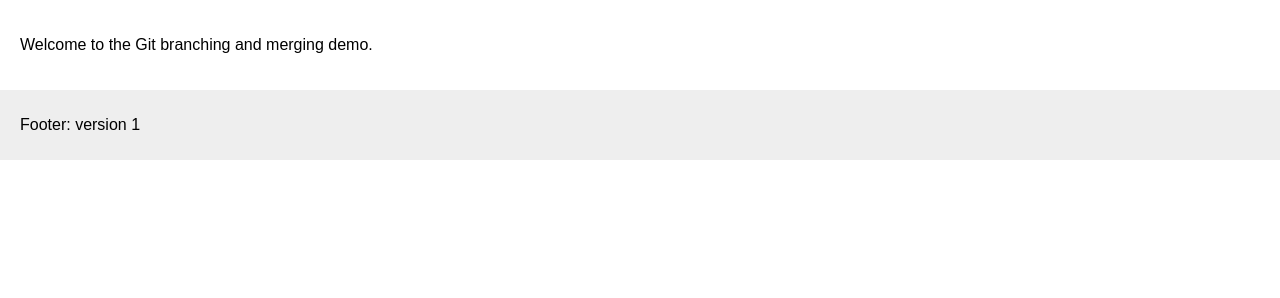
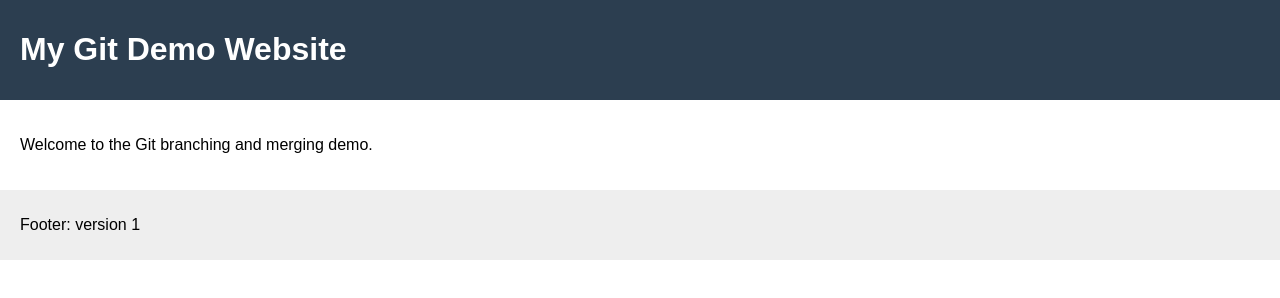
Before and after one commit to kallamkanishka37-jpg/2500030019_Fedw_Endsemlab, a plain HTML site: page index.html in a window 1280 px wide. Drawn offline with Linux system fonts and the light colour scheme.

Commit message:
Add header to the page

```diff
--- a/index.html
+++ b/index.html
@@ -6,6 +6,9 @@
   <link rel="stylesheet" href="style.css">
 </head>
 <body>
+  <header>
+    <h1>My Git Demo Website</h1>
+  </header>
   <main>
     <p>Welcome to the Git branching and merging demo.</p>
   </main>
--- a/style.css
+++ b/style.css
@@ -1,3 +1,4 @@
 body { font-family: Arial, sans-serif; margin: 0; }
 main { padding: 20px; }
 footer { padding: 10px 20px; background: #eee; }
+header { background: #2c3e50; color: white; padding: 10px 20px; }
```
